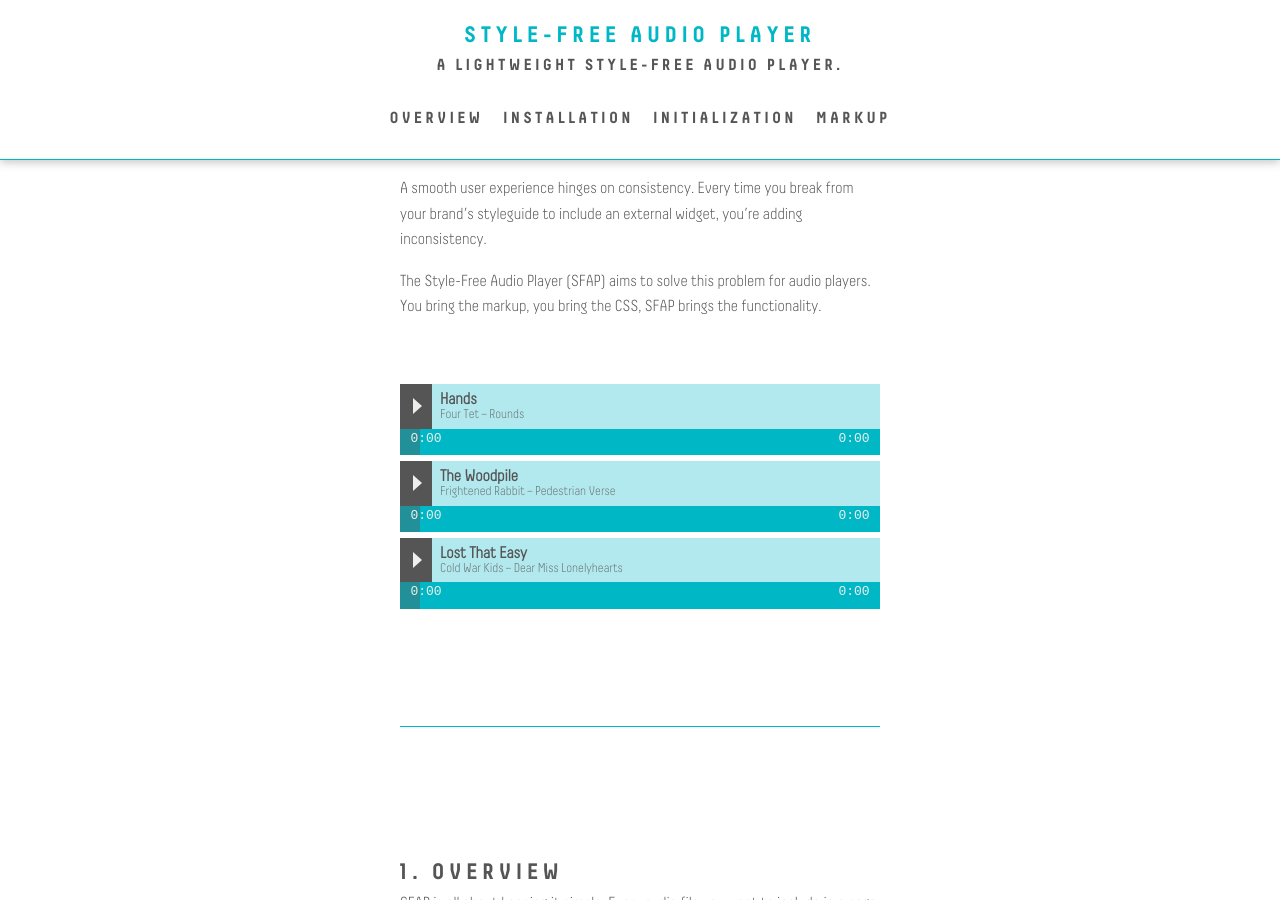
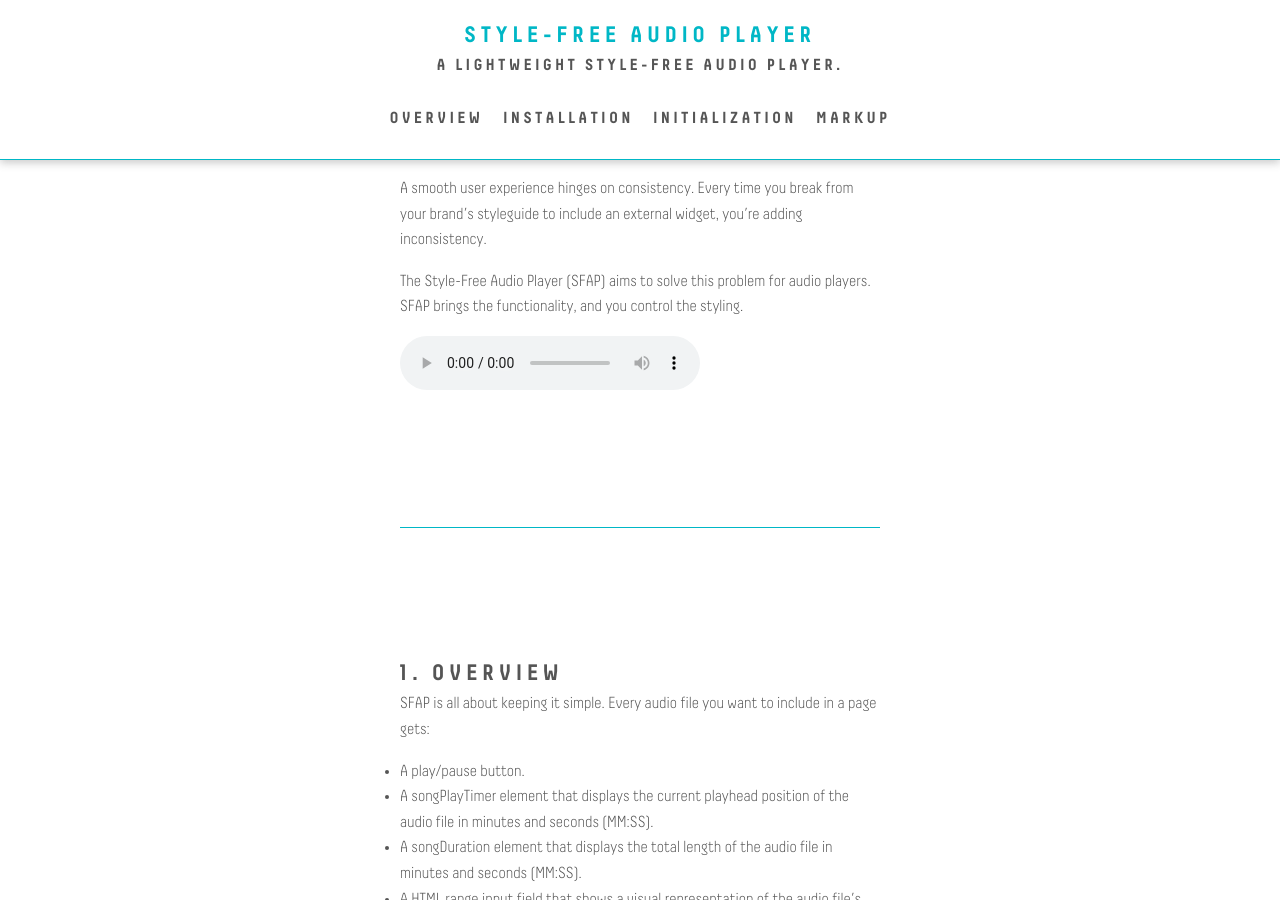
Before and after one commit to tomhazledine/audio, a Jekyll site: the page built from index.md, in a window 1280 px wide and 900 px high. Built offline with Jekyll 4.4.1, drawn with Linux system fonts in a browser that asks for light colours.

Commit message:
testing homepage update

```diff
--- a/index.md
+++ b/index.md
@@ -1,27 +1,15 @@
 ---
 layout: default
 title: Style-Free Audio Player
-
-audioLinks:
-- trackName: Hands
-  bandName: Four Tet
-  albumName: Rounds
-  url: http://eatenbymonsters.com/EbMBlog_mp3s/FourTet_Hands.mp3
-- trackName: The Woodpile
-  bandName: Frightened Rabbit
-  albumName: Pedestrian Verse
-  url: http://eatenbymonsters.com/EbMBlog_mp3s/FrightenedRabbit/TheWoodpile.mp3
-- trackName: Lost That Easy
-  bandName: Cold War Kids
-  albumName: Dear Miss Lonelyhearts
-  url: http://eatenbymonsters.com/EbMBlog_mp3s/CWK_LostThatEasy.mp3
 ---
 
 A smooth user experience hinges on consistency. Every time you break from your brand's styleguide to include an external widget, you're adding inconsistency.
 
-The **Style-Free Audio Player (SFAP)** aims to solve this problem for audio players. You bring the markup, you bring the CSS, SFAP brings the functionality.
+The **Style-Free Audio Player (SFAP)** aims to solve this problem for audio players. SFAP brings the functionality, and you control the styling.
 
-{% include audioPlayer.html %}
+<audio src="http://audio.eatenbymonsters.com/reviews/coldWarKids/lostThatEasy.mp3" title="Lost that easy" data-artist="Cold War Kids" controls>
+  Your browser does not support the <code>audio</code> element.
+</audio>
 
 <div class="divider" id="over"></div>
 
```
